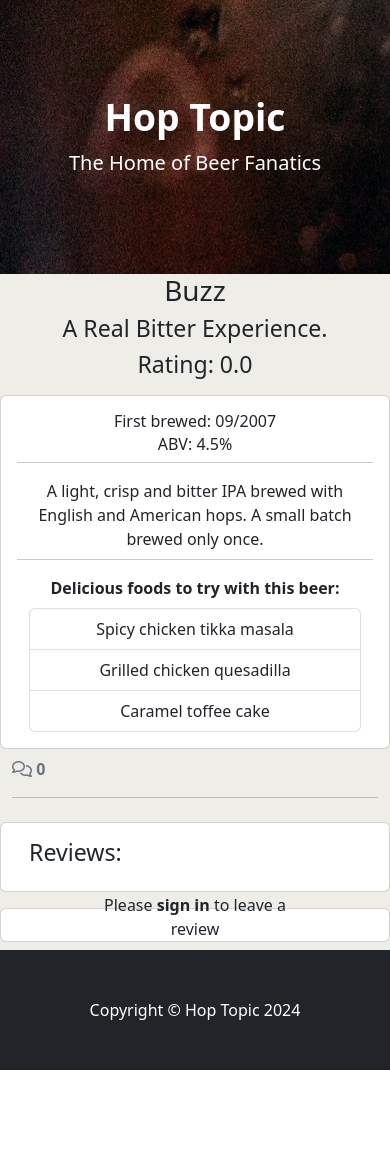
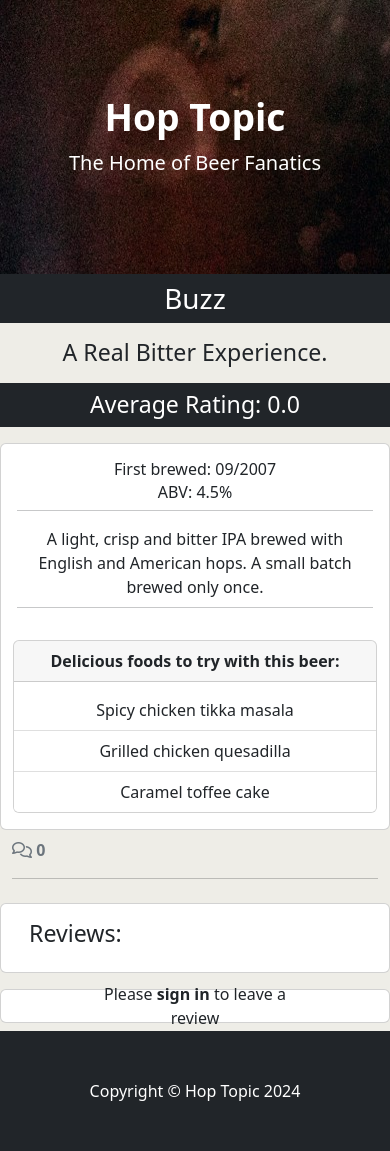
Before and after one commit to jfpaliga/hop-topic, a Django app: page /1/ in a window 390 px wide. Shown: the part 57-1208 px from the top of the page. Before the commit the page ends 1127 px from the top, so only its background shows below. Run offline with Django 4.2, Linux system fonts and the light colour scheme; data comes from the database, SQL or seed files in the repository; data that the repository does not hold is empty; some libraries are stand-ins or nearby versions.

Commit message:
Add further stylings to all pages

```diff
--- a/catalog/templates/catalog/beer_detail.html
+++ b/catalog/templates/catalog/beer_detail.html
@@ -5,18 +5,16 @@
 
 {% block content %}
 <!-- Detailed beer display -->
-<div class="container text-center">
-    <div class="row g-0">
-        <div class="col-md-12">
-            <h1>{{beer.name}}</h1>
-            <h3>{{beer.tagline}}</h3>
-            <h3>Rating: {{beer.avg_rating}}</h3>
+<div class="row g-0 text-center">
+    <div class="col-md-12 d-flex flex-column justify-content-center">
+        <h1 class="text-bg-dark p-2">{{beer.name}}</h1>
+        <h3 class="p-2">{{beer.tagline}}</h3>
+        <h3 class="text-bg-dark p-2">Average Rating: {{beer.avg_rating}}</h3>
     </div>
 </div>
-    <div class="row g-0">
+<div class="row g-0 text-center">
     <div class="d-none d-md-block col-md-12">
         <img src="{{beer.image_url}}" alt="An image of {{beer.name}}" class="beer-img mx-auto">
-        </div>
     </div>
 </div>
 <div class="container card text-center mt-2 mb-2">
@@ -28,16 +26,18 @@
             {{ beer.description | safe }}
         </article>
         <hr class="mt-2">
-        <div>
-            <p class="mb-2"><strong>Delicious foods to try with this beer:</strong></p>
-            <ul class="list-group">
+    </div>
+    <div class="card mb-3">
+        <div class="card-header mb-2 fw-bold">
+        Delicious foods to try with this beer:
+        </div>
+        <ul class="list-group list-group-flush">
             {% for food in beer.food_pairing %}
             <li class="list-group-item">
             {{food}}
             </li>
             {% endfor %}
         </ul>
-        </div>
     </div>
 </div>
 <!-- Reviews -->
@@ -69,10 +69,8 @@
                     <p class="font-weight-normal">
                         {{ review.created_on }} wrote:
                     </p>
-                    <div id="review{{ review.id }}" class="border border-secondary border-2 rounded mb-2 px-2">
-                        <p>
+                    <div id="review{{ review.id }}" class="border border-secondary border-2 rounded mb-2 px-2 py-3">
                         {{ review.body | safe }}
-                        </p>
                     </div>
                     {% if not review.is_approved and review.author == user %}
                     <p class="approval">
@@ -95,8 +93,8 @@
                     {% csrf_token %}
                 {% else %}
                 <div class="text-center position-absolute top-50 start-50 translate-middle">
-                    <p>Please <a class="fw-bold {% if request.path == login_url %}active{% endif %}" aria-current="page"
-                        href="{% url 'account_login' %}">sign in</a> to leave a review</p>
+                    Please <a class="fw-bold {% if request.path == login_url %}active{% endif %}" aria-current="page"
+                        href="{% url 'account_login' %}">sign in</a> to leave a review
                 </div>
                 {% endif %}
             </div>
--- a/users/templates/users/new_beer_request.html
+++ b/users/templates/users/new_beer_request.html
@@ -3,11 +3,11 @@
 {% load crispy_forms_tags %}
 
 {% block content %}
-<div class="container mt-5">
+<div class="container">
     <div class="row justify-content-center">
-        <div class="col-12 col-md-6 my-5">
+        <div class="col-12 col-md-6 my-3 d-flex flex-column justify-content-center">
             {% if user.is_authenticated %}
-            <h2>Request a Beer!</h2>
+            <h2 class="border-bottom border-dark text-center pb-3">Request a Beer!</h2>
             <p>Are you fanatic about a beer and it's not on our site?</p>
             <p>Fill in the form to recommend your favourite beer,
                 and the team will add it to our database as soon as we can!</p>
```
Also changed, not shown: catalog/templates/catalog/all_reviews.html (+7 -7 lines), catalog/templates/catalog/user_reviews.html (+11 -13 lines). Lines whose indentation alone changed are shown as unchanged.
